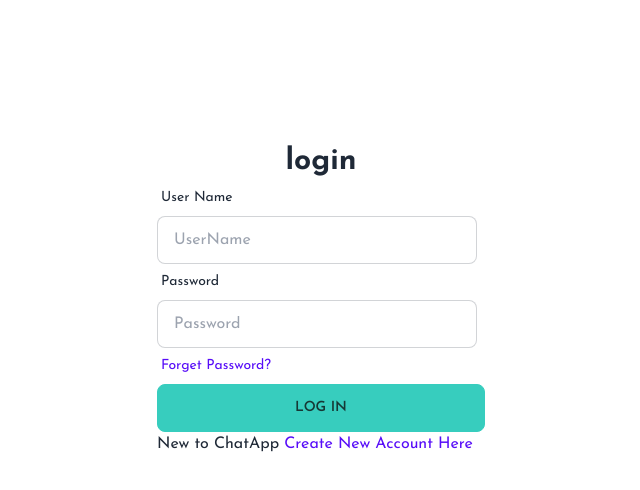
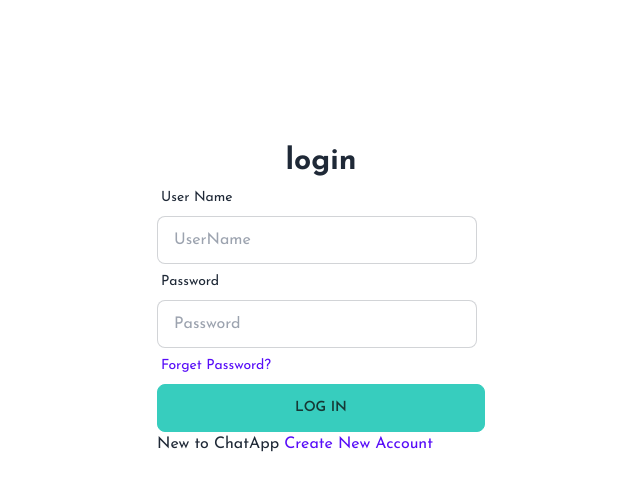
Before and after one commit to alfatcse/Chat-App-Client, a React (Create React App) app: page /login in a window 1280 px wide. Shown: the top 490 px of the page, without its empty margins (319-959 px from the left). Built offline with nearby package versions, Linux system fonts and the light colour scheme.

Commit message:
Test nginx port forwarding

```diff
--- a/src/pages/Login.js
+++ b/src/pages/Login.js
@@ -175,7 +175,7 @@ const Login = () => {
         <p>
           New to ChatApp{" "}
           <Link className="text-primary" to="/register">
-            Create New Account Here
+            Create New Account
           </Link>
         </p>
       </div>
```
